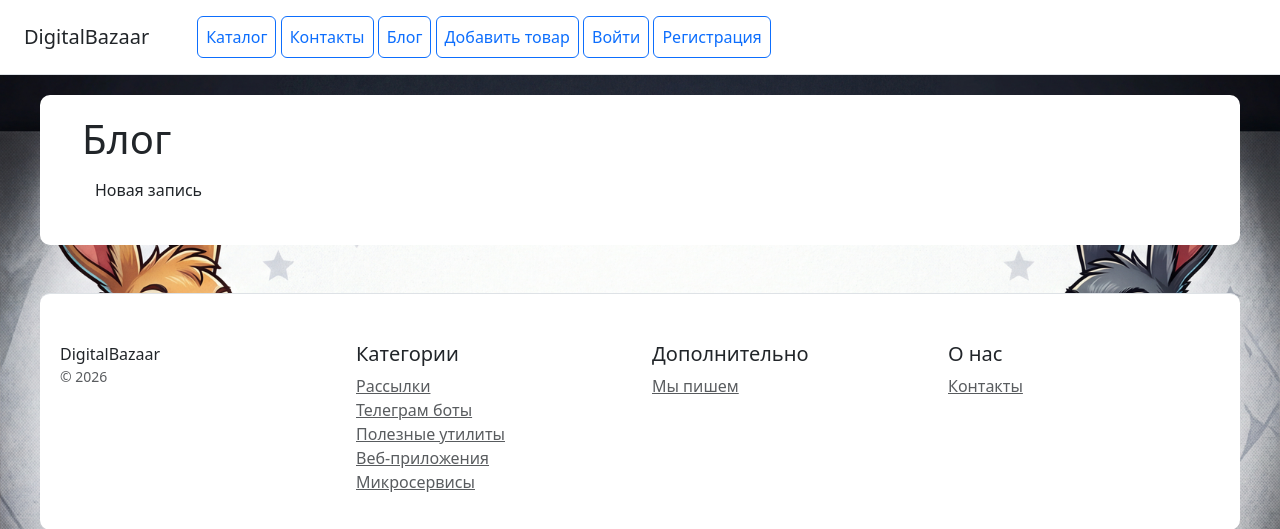
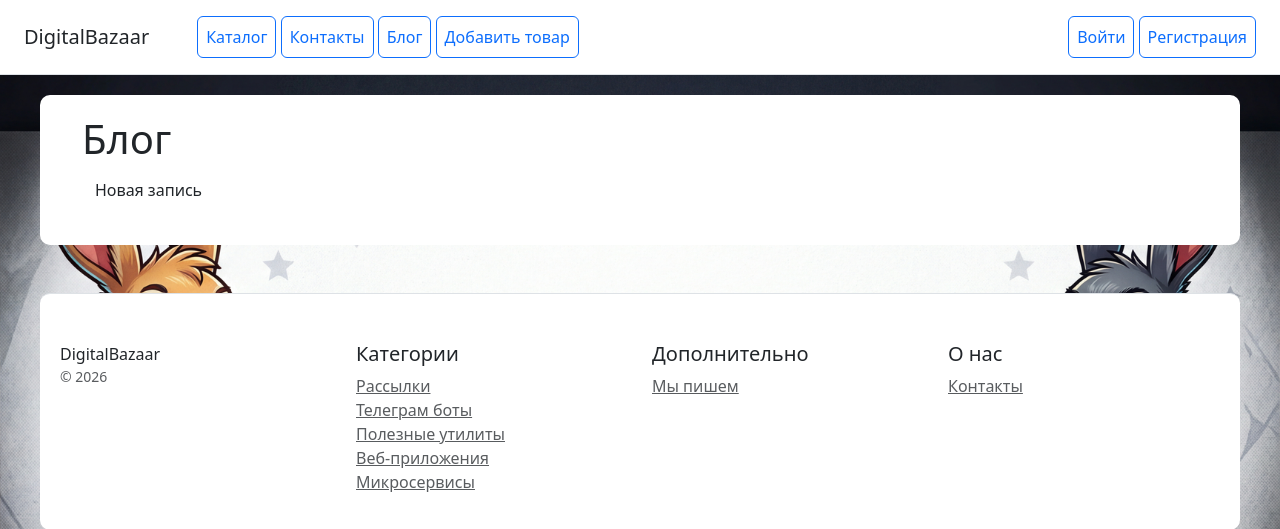
Before and after one commit to mihazizganov-debug/DigitalBazaar, a Django app: page /blogs/ in a window 1280 px wide. Shown: the top 529 px of the page. Run offline with Django 5.2, Linux system fonts and the light colour scheme; data that the repository does not hold is empty; some libraries are stand-ins or nearby versions.

Commit message:
style: кнопки Войти/Регистрация вынесены в правую часть меню

```diff
--- a/catalog/templates/catalog/includes/navbar.html
+++ b/catalog/templates/catalog/includes/navbar.html
@@ -1,10 +1,12 @@
 <div class="d-flex flex-column flex-md-row align-items-center p-3 px-md-4 mb-3 bg-white border-bottom box-shadow">
     <h5 class="my-0 mr-md-auto font-weight-normal">DigitalBazaar</h5>
     <nav class="ms-5">
-<a class="p-2 btn btn-outline-primary" href="{% url 'catalog:home' %}">Каталог</a>
-<a class="p-2 btn btn-outline-primary" href="{% url 'catalog:contacts' %}">Контакты</a>
-<a class="p-2 btn btn-outline-primary" href="{% url 'blog:list' %}">Блог</a>
-<a class="p-2 btn btn-outline-primary" href="{% url 'catalog:product_create' %}">Добавить товар</a>
+        <a class="p-2 btn btn-outline-primary" href="{% url 'catalog:home' %}">Каталог</a>
+        <a class="p-2 btn btn-outline-primary" href="{% url 'catalog:contacts' %}">Контакты</a>
+        <a class="p-2 btn btn-outline-primary" href="{% url 'blog:list' %}">Блог</a>
+        <a class="p-2 btn btn-outline-primary" href="{% url 'catalog:product_create' %}">Добавить товар</a>
+    </nav>
+    <div class="ms-auto">
         {% if user.is_authenticated %}
             <span class="p-2 text-muted">{{ user.email }}</span>
             <form action="{% url 'users:logout' %}" method="post" style="display: inline;">
@@ -15,5 +17,5 @@
             <a class="p-2 btn btn-outline-primary" href="{% url 'users:login' %}">Войти</a>
             <a class="p-2 btn btn-outline-primary" href="{% url 'users:register' %}">Регистрация</a>
         {% endif %}
-    </nav>
+    </div>
 </div>
```
